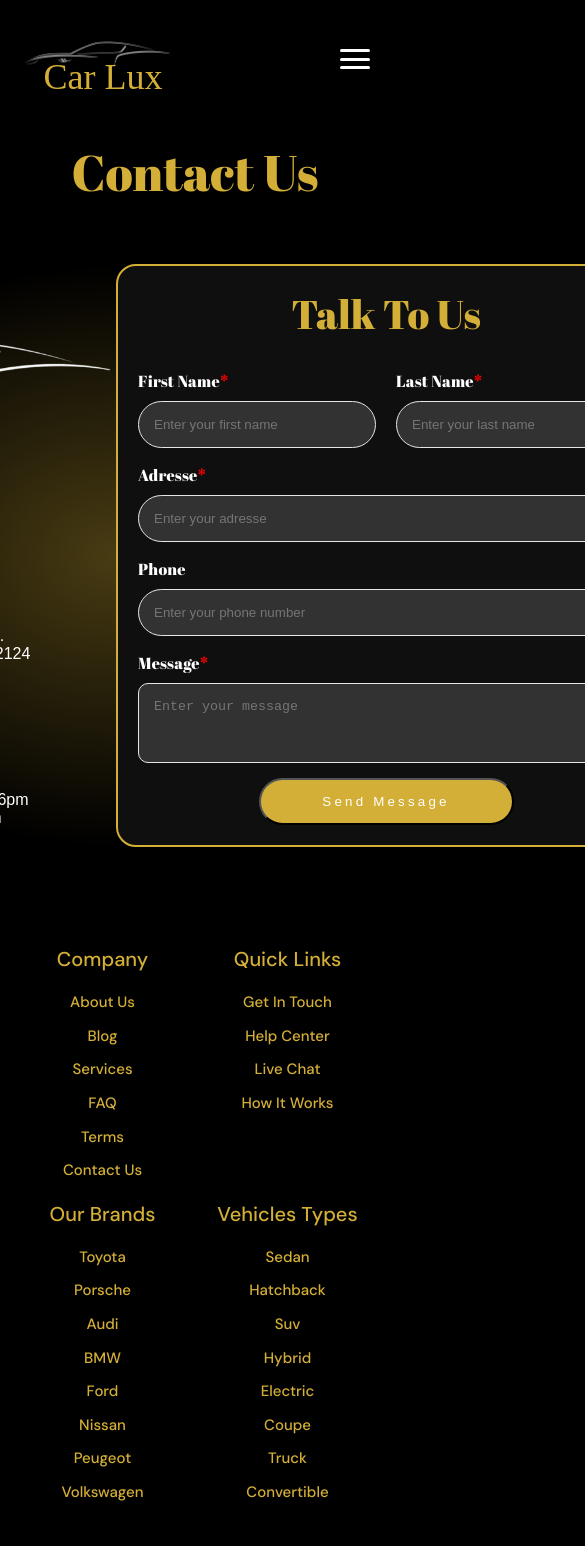
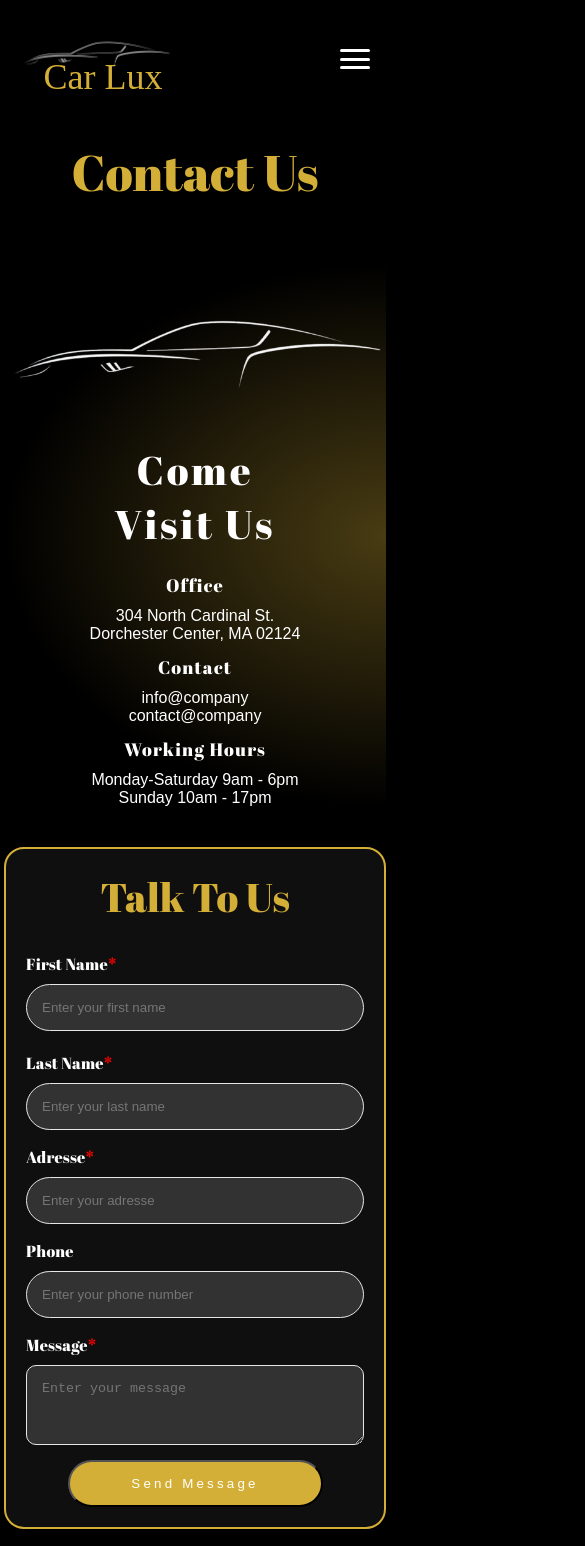
Before and after one commit to LuxyDevDigital/rentCar, a React (Vite) app: page /contact in a window 390 px wide. Shown: the top 1546 px of the page, 585 px wide, since content can reach past the window. Built offline with nearby package versions, Linux system fonts and the light colour scheme; a web font is replaced by a local one.

Commit message:
responsive contact

```diff
--- a/src/components/footer.css
+++ b/src/components/footer.css
@@ -2,7 +2,7 @@
   height: 360px;
   display: flex;
   justify-content: space-between;
-  margin: 40px 40px 0px;
+  padding: 40px 40px 0px;
   gap: 5%;
 }
 
@@ -72,11 +72,25 @@
 
 @media (max-width: 728px) {
   .footer {
+    position: relative;
     display: grid;
     grid-template-columns: 1fr 1fr; /* Equal column widths */
     gap: 20px;
     justify-content: center;
-    margin: 20px;
+    margin: none;
+  }
+
+  .footer::before {
+    content: "";
+    width: 100vw;
+    position: absolute;
+    top: -40px;
+    left: 0;
+    right: 0;
+    height:24px;
+    background: linear-gradient(to top, #fbe895af, #67552ca3, #000000);
+    border-top-left-radius: inherit;
+    border-top-right-radius: inherit;
   }
 
   .f_section {
@@ -99,7 +113,7 @@
     align-items: center;
   }
 
-  .social_links{
+  .social_links {
     padding: 0 0 20px 0;
   }
 
--- a/src/contact.css
+++ b/src/contact.css
@@ -60,6 +60,7 @@
   font-weight: 400;
   line-height: normal;
   letter-spacing: 3px;
+  text-align: center;
 }
 
 .info-items {
@@ -168,7 +169,8 @@
   gap: 20px;
 }
 
-.textarea {  max-width: 100%;
+.textarea {
+  max-width: 100%;
   min-height: 80px;
   flex-grow: 1;
   border-radius: 10px;
@@ -189,6 +191,23 @@
   letter-spacing: 0.35cap;
 }
 
-.submit-button:hover{
+.submit-button:hover {
   transform: scale(1.02);
 }
+
+@media (max-width: 728px) {
+  .contact-content {
+    flex-direction: column;
+    align-items: center;
+    margin-inline: none;
+    gap: 40px;
+  }
+
+  .contact-form{
+    width: 100%;
+  }
+
+  .names-field{
+    flex-direction: column;
+  }
+}
```
